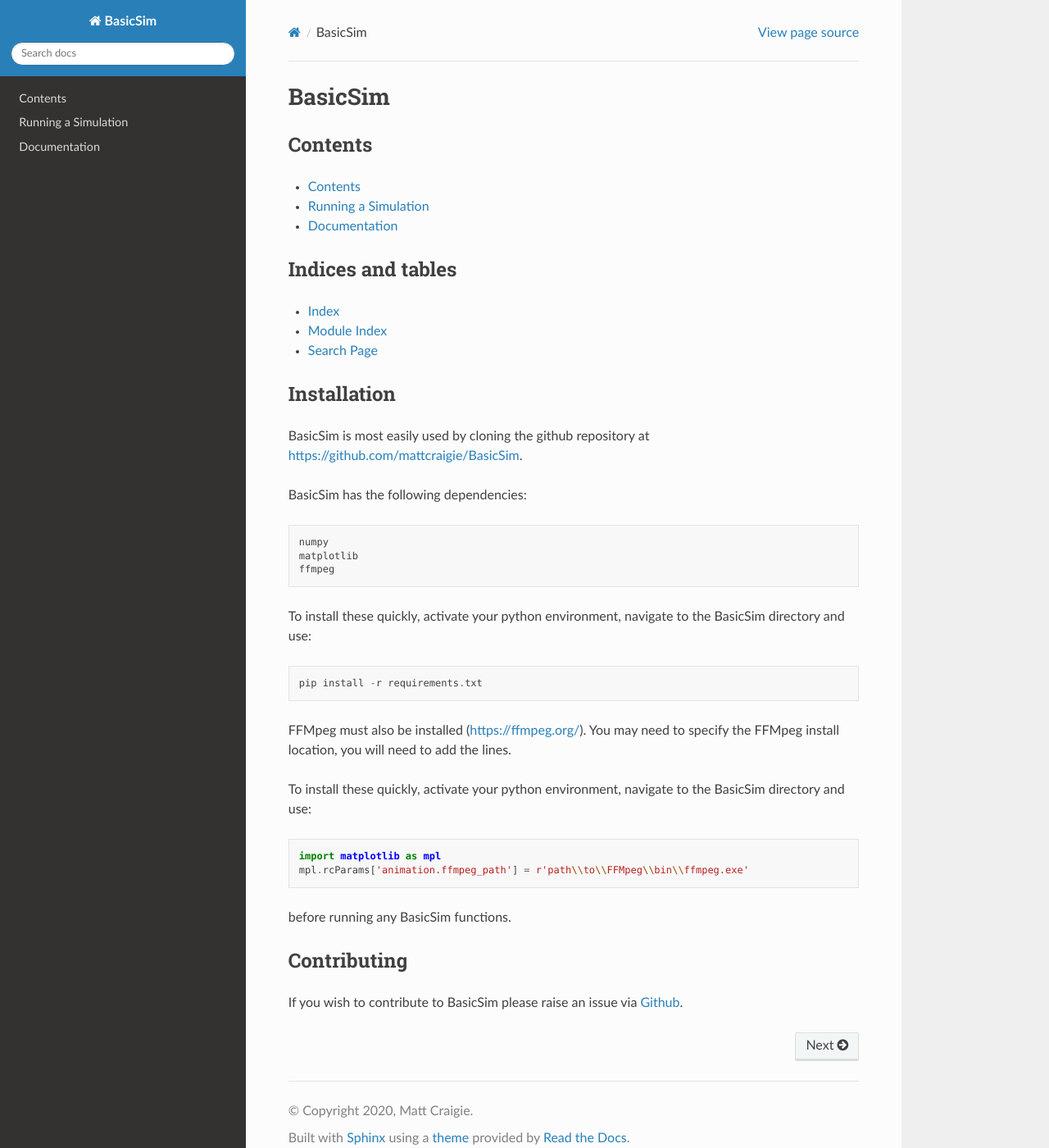
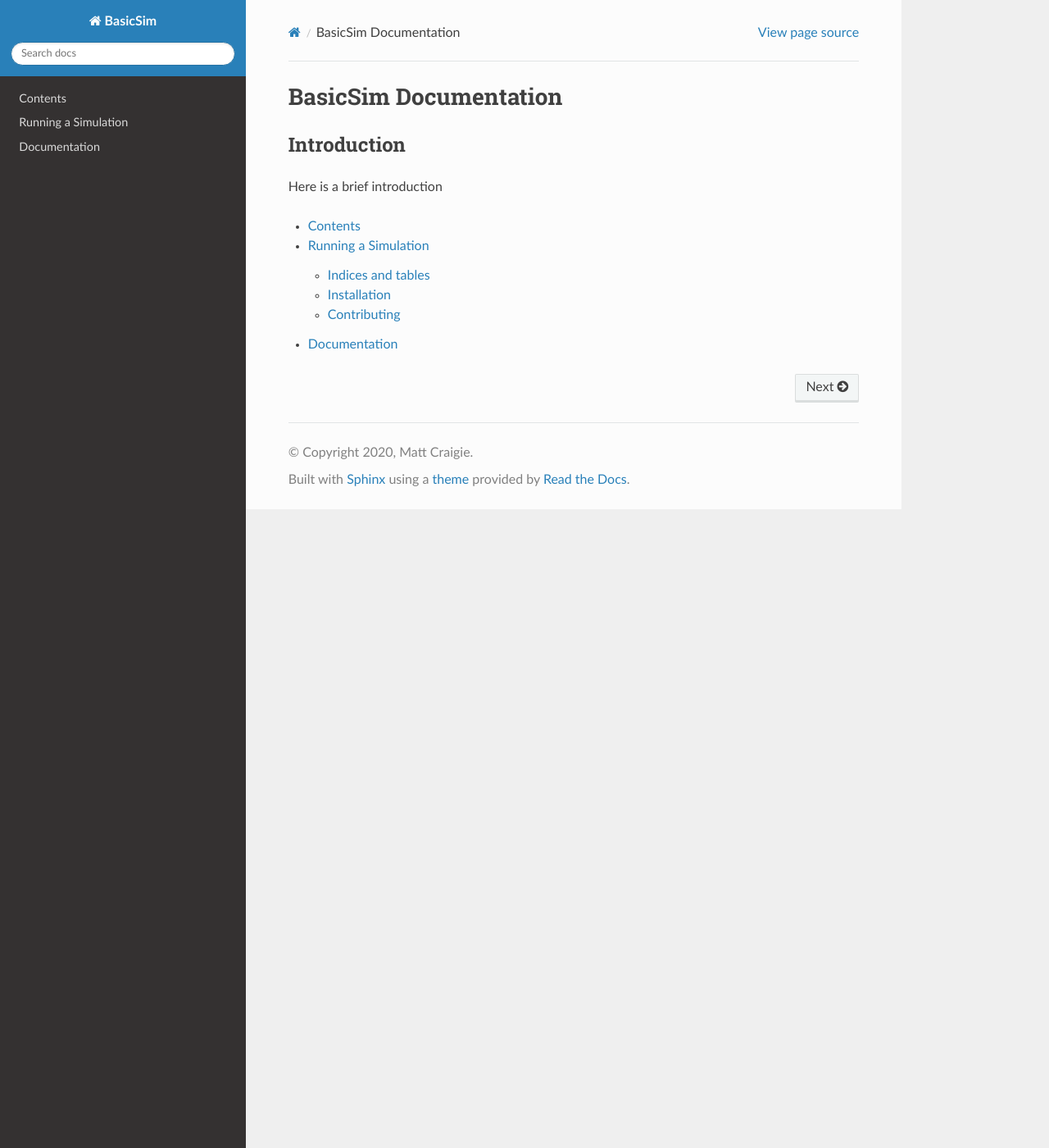
Before and after one commit to mattcraigie/BasicSim, a Sphinx documentation site: the page built from docs/source/index.rst, in a window 1280 px wide and 1400 px high. Shown: the whole window at 82% size. Built offline with Sphinx 7.4.7 and the Read the Docs theme 2.0.0, drawn with Linux system fonts in a browser that asks for light colours; pages that are not in the unit, such as notebooks, are missing from menus.

Commit message:
more docs again

```diff
--- a/docs/source/index.rst
+++ b/docs/source/index.rst
@@ -1,11 +1,13 @@
 
-========
-BasicSim
-========
+======================
+BasicSim Documentation
+======================
 
 
-Contents
---------
+Introduction
+------------
+
+Here is a brief introduction
 
 .. toctree::
    :maxdepth: 2
@@ -14,43 +16,3 @@
    contents
    simfuncs
    documentation
-
-
-Indices and tables
-------------------
-
-* :ref:`genindex`
-* :ref:`modindex`
-* :ref:`search`
-
-
-Installation
-------------
-BasicSim is most easily used by cloning the github repository at https://github.com/mattcraigie/BasicSim.
-
-BasicSim has the following dependencies::
-
-    numpy
-    matplotlib
-    ffmpeg
-
-To install these quickly, activate your python environment, navigate to the BasicSim directory and use::
-
-    pip install -r requirements.txt
-
-FFMpeg must also be installed (https://ffmpeg.org/). You may need to specify the FFMpeg install location, you will need
-to add the lines.
-
-To install these quickly, activate your python environment, navigate to the BasicSim directory and use::
-
-    import matplotlib as mpl
-    mpl.rcParams['animation.ffmpeg_path'] = r'path\\to\\FFMpeg\\bin\\ffmpeg.exe'
-
-before running any BasicSim functions.
-
-
-Contributing
-------------
-
-If you wish to contribute to BasicSim please raise an issue
-via `Github <https://github.com/mattcraigie/BasicSim>`_.
```
Also changed, not shown: docs/source/simfuncs.rst (+38 -1 lines), simulation/__init__.py (renamed from simulation.py), 8 other files.
